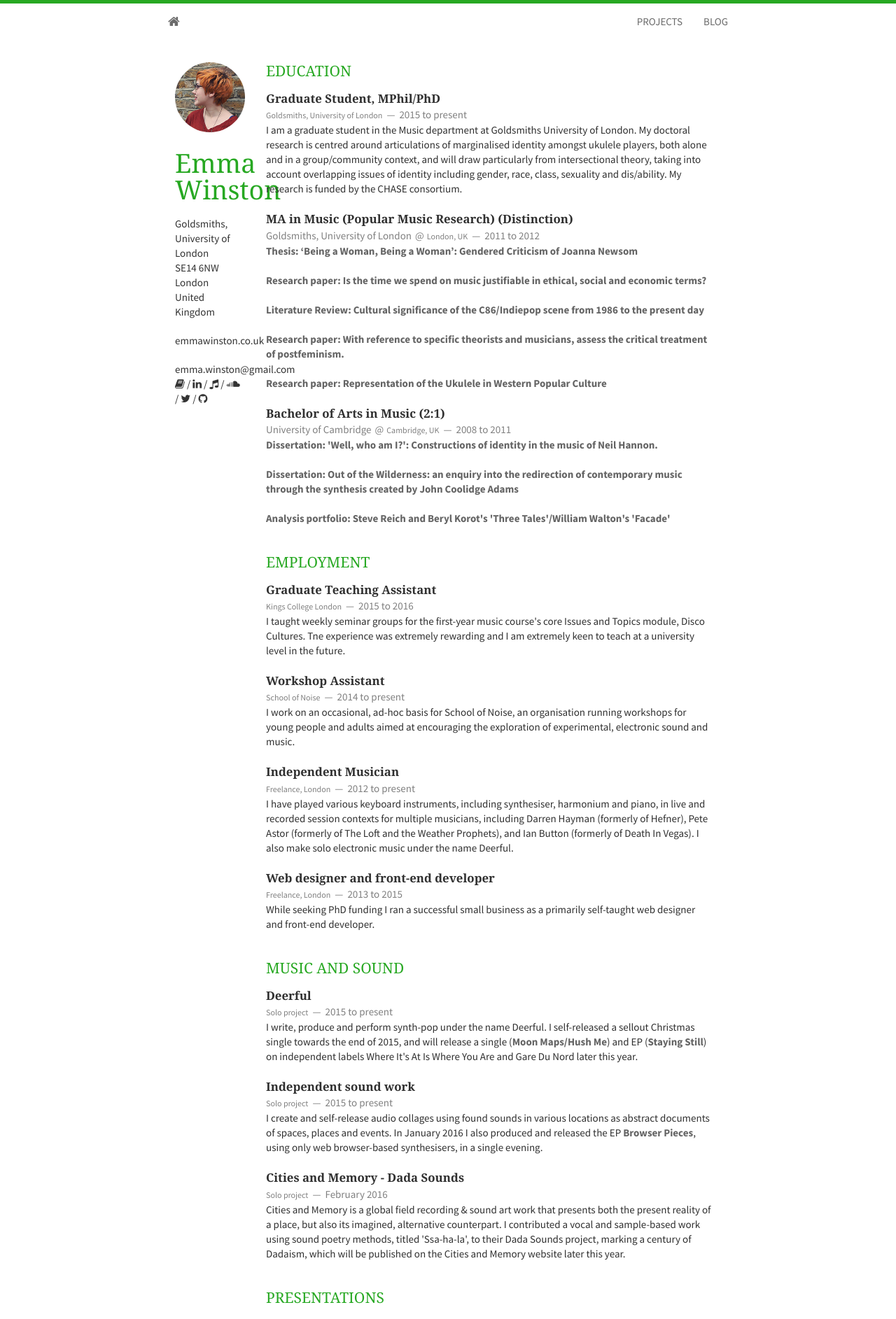
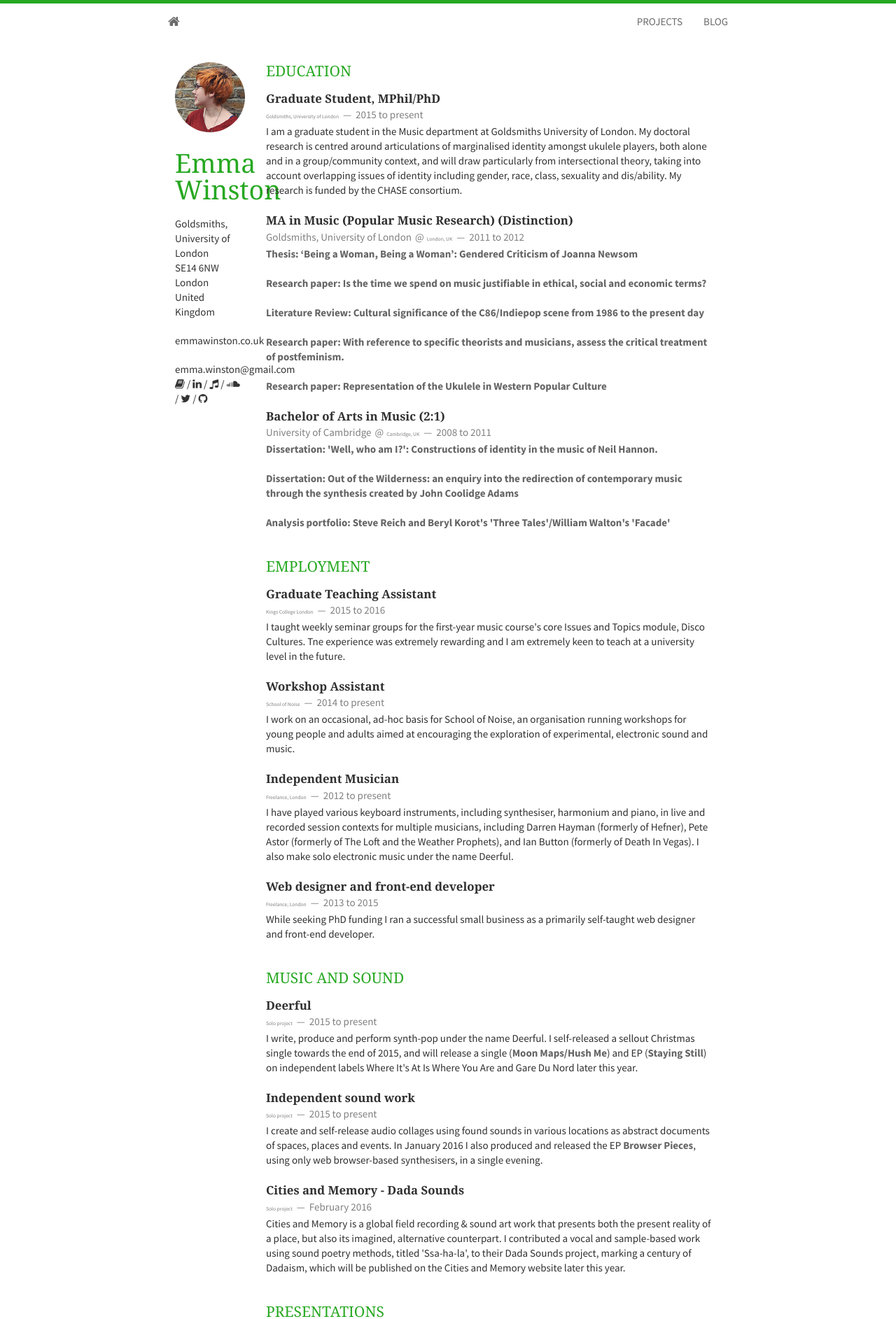
Before and after one commit to emmawinston/cv, a Jekyll site: the page built from index.html, in a window 1280 px wide. Shown: the top 1885 px of the page at 70% size. Built offline with Jekyll 4.4.1, drawn with Linux system fonts in a browser that asks for light colours; nearby versions of some CDN libraries; Markdown is read by kramdown in place of the engine named in the settings; the list of posts is cut into pages by our own code.

Commit message:
smaller font

```diff
--- a/static/css/layout.css
+++ b/static/css/layout.css
@@ -175,7 +175,7 @@ article > header > span a {
 
 article > header address {
     display: inline;
-    font-size: 0.8em;
+    font-size: 0.5em;
 }
 
 article > header address + time {
```
